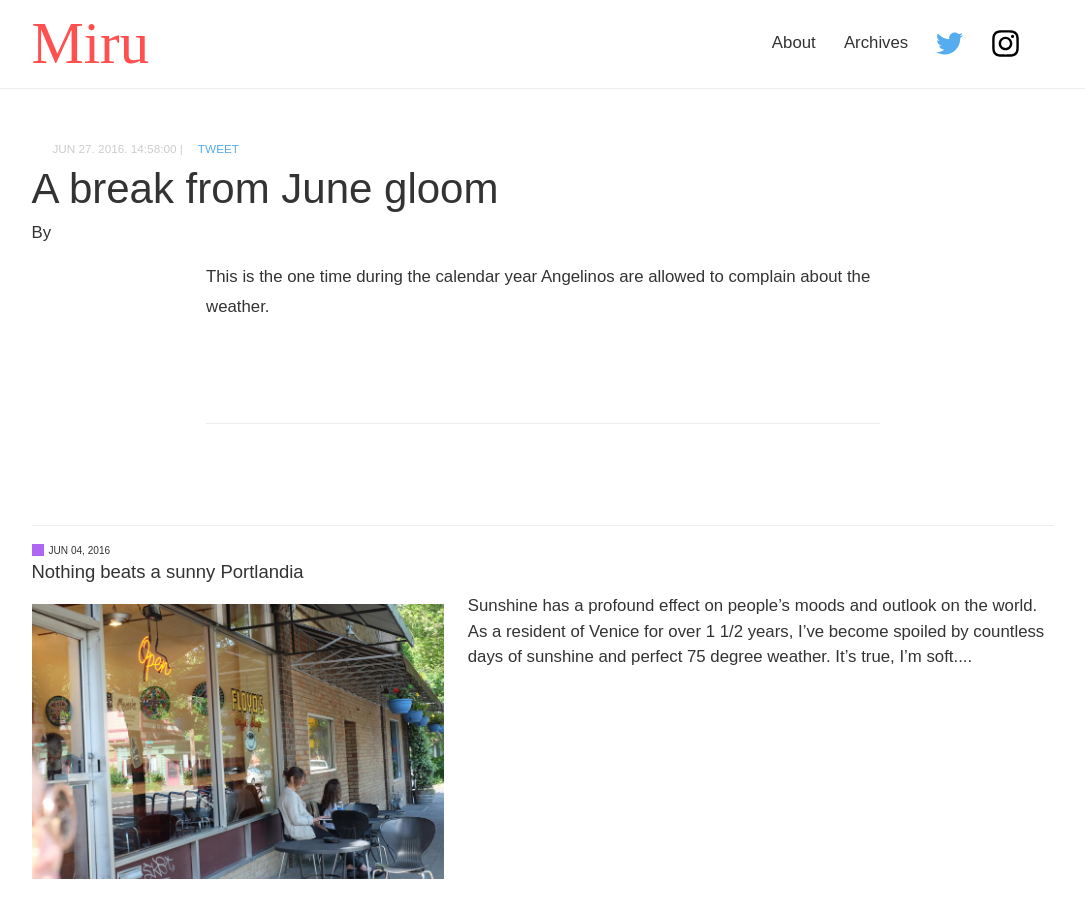
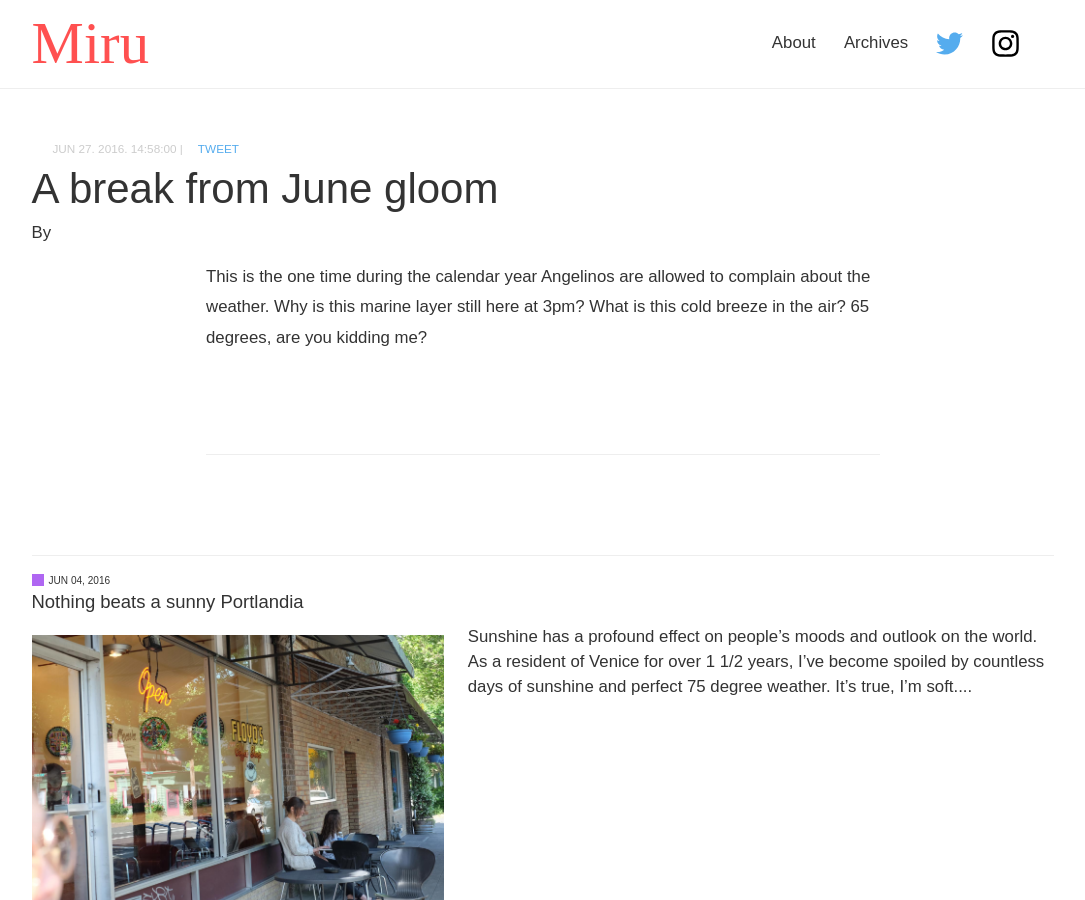
Before and after one commit to PHironaka/Miru-Blog, a Jekyll site: the page built from _posts/2016-06-27-a-break-from-june-gloom.markdown, in a window 1280 px wide and 900 px high. Shown: the whole window, without its empty margins (97-1182 px from the left). Built offline with Jekyll 4.4.1, drawn with Linux system fonts in a browser that asks for light colours; some web fonts are replaced; a script that is not in the unit is left out; comment, search, counter and statistics services are not loaded.

Commit message:
Updated A Break From June Gloom

```diff
--- a/_posts/2016-06-27-a-break-from-june-gloom.markdown
+++ b/_posts/2016-06-27-a-break-from-june-gloom.markdown
@@ -3,4 +3,4 @@ title: A break from June gloom
 date: 2016-06-27 14:58:00 Z
 ---
 
-This is the one time during the calendar year Angelinos are allowed to complain about the weather.
+This is the one time during the calendar year Angelinos are allowed to complain about the weather. Why is this marine layer still here at 3pm? What is this cold breeze in the air? 65 degrees, are you kidding me?
```
